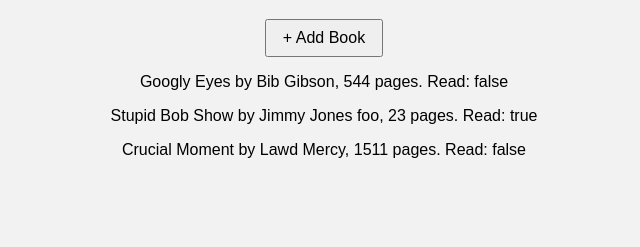
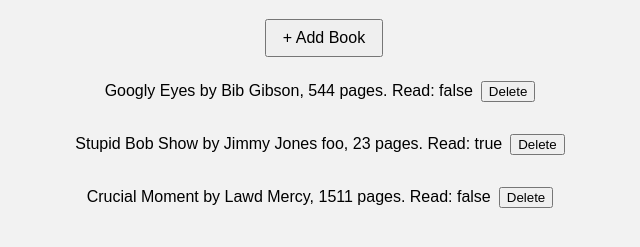
Before and after one commit to josejrrosas/odin-library, a plain HTML site: page index.html in a window 1280 px wide. Shown: the part 77-324 px from the top of the page, without its empty margins (316-956 px from the left). Drawn offline with Linux system fonts and the light colour scheme.

Commit message:
added delete button to each book

```diff
--- a/script.js
+++ b/script.js
@@ -1,5 +1,3 @@
-console.log("JS is running");
-
 const myLibrary = [];
 
 function Book(title, author, pages, read) {
@@ -31,9 +29,15 @@ const bookContainer = document.getElementById("book-container");
 // append books to #book-container //
 function displayBook(book) {
   const newBookDiv = document.createElement("div");
+  const newBookBtn = document.createElement("button");
+
   newBookDiv.className = "books";
   newBookDiv.textContent = `${book.title} by ${book.author}, ${book.pages} pages. Read: ${book.read}`;
   bookContainer.appendChild(newBookDiv);
+
+  newBookBtn.className = "bookDelete"
+  newBookBtn.textContent = 'Delete'
+  newBookDiv.appendChild(newBookBtn);
 }
 
 myLibrary.forEach(displayBook);
--- a/styles.css
+++ b/styles.css
@@ -61,3 +61,7 @@ form {
   font-size: 0.9rem;
   cursor: pointer;
 }
+
+.bookDelete{
+  margin: .5rem;
+}
```
